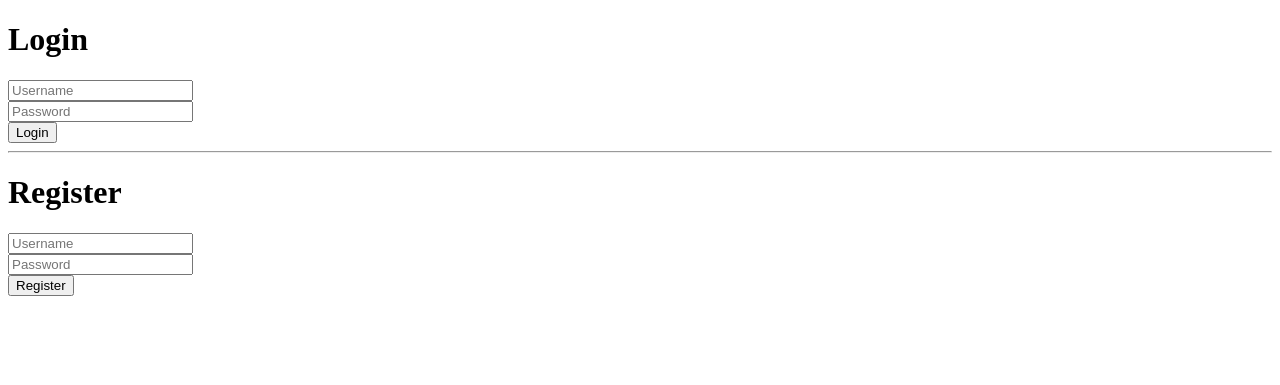
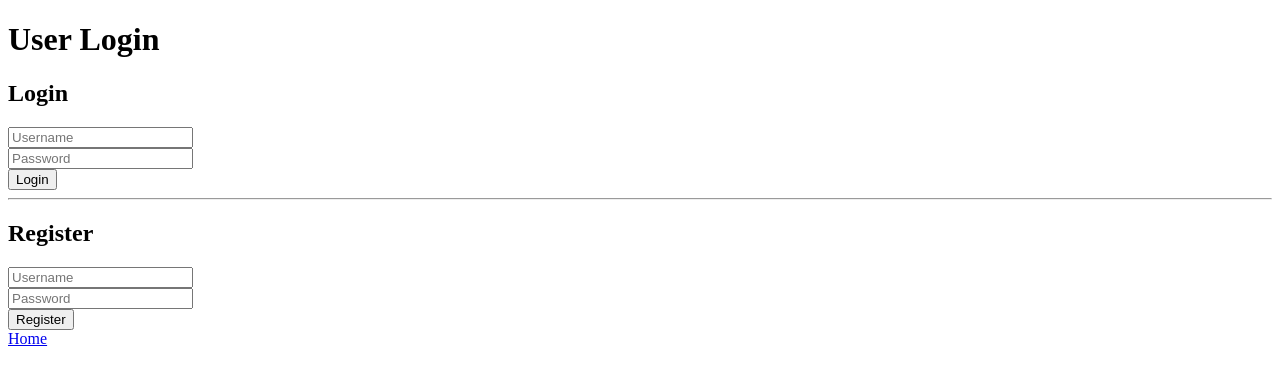
Before and after one commit to jkuusto/rpg-random-encounters, a Flask app: page /login in a window 1280 px wide. Shown: the top 385 px of the page. Run offline with Flask 3, Linux system fonts and the light colour scheme.

Commit message:
Add user dashboard page. Minor html tag fixes and navigation anchor additions

```diff
--- a/routes.py
+++ b/routes.py
@@ -6,13 +6,26 @@ from users import *
 def index():
     return render_template("index.html")
 
+@app.route("/dashboard", methods=["GET"])
+def dashboard():
+    username = user_id()
+    if username is None:
+        flash("You must be logged in to access the dashboard", "error")
+        return redirect("/login")
+    else:
+        '''sql = text("SELECT * FROM table WHERE username=:username")
+        result = db.session.execute(sql, {"username":username})
+        user_content = result.fetchall()
+        return render_template("dashboard.html", content=user_content)'''
+        return render_template("dashboard.html")
+
 @app.route("/login", methods=["GET", "POST"])
 def login():
     if request.method == "POST":
         username = request.form["username"]
         password = request.form["password"]
         if login_user(username, password):
-            return redirect("/")
+            return redirect("dashboard")
         else:
             flash("Invalid username or password", "error")
     return render_template("login.html")
--- a/templates/index.html
+++ b/templates/index.html
@@ -6,6 +6,7 @@
     <title>Etusivu</title>
 </head>
 <body>
+    <h1>RPG Random Encounters</h1>
     {% with messages = get_flashed_messages(with_categories=true) %}
         {% if messages %}
             {% for category, message in messages %}
@@ -15,6 +16,7 @@
     {% endwith %}
     {% if session.username %}
         <p>You are logged in as {{ session.username }}</p>
+        <a href="/dashboard">Go to dashboard</a>
         <hr>
         <a href="/logout">Logout</a>
     {% else %}
--- a/templates/login.html
+++ b/templates/login.html
@@ -5,18 +5,20 @@
     <title>Login/Register</title>
 </head>
 <body>
-    <h1>Login</h2>
+    <h1>User Login</h1>
+    <h2>Login</h2>
     <form action="/login" method="post">
         <input type="text" name="username" placeholder="Username"> <br>
         <input type="password" name="password" placeholder="Password"> <br>
         <input type="submit" value="Login">
     </form>
     <hr>
-    <h1>Register</h2>
+    <h2>Register</h2>
     <form action="/register" method="post">
         <input type="text" name="username" placeholder="Username"> <br>
         <input type="password" name="password" placeholder="Password"> <br>
         <input type="submit" value="Register">
     </form>
+    <a href="/">Home</a>
 </body>
 </html>
--- a/users.py
+++ b/users.py
@@ -25,3 +25,6 @@ def register_user(username, password):
         return True
     except:
         return False
+
+def user_id():
+    return session.get("user_id",0)
```
Also changed, not shown: templates/dashboard.html (added, +15 -0 lines).
